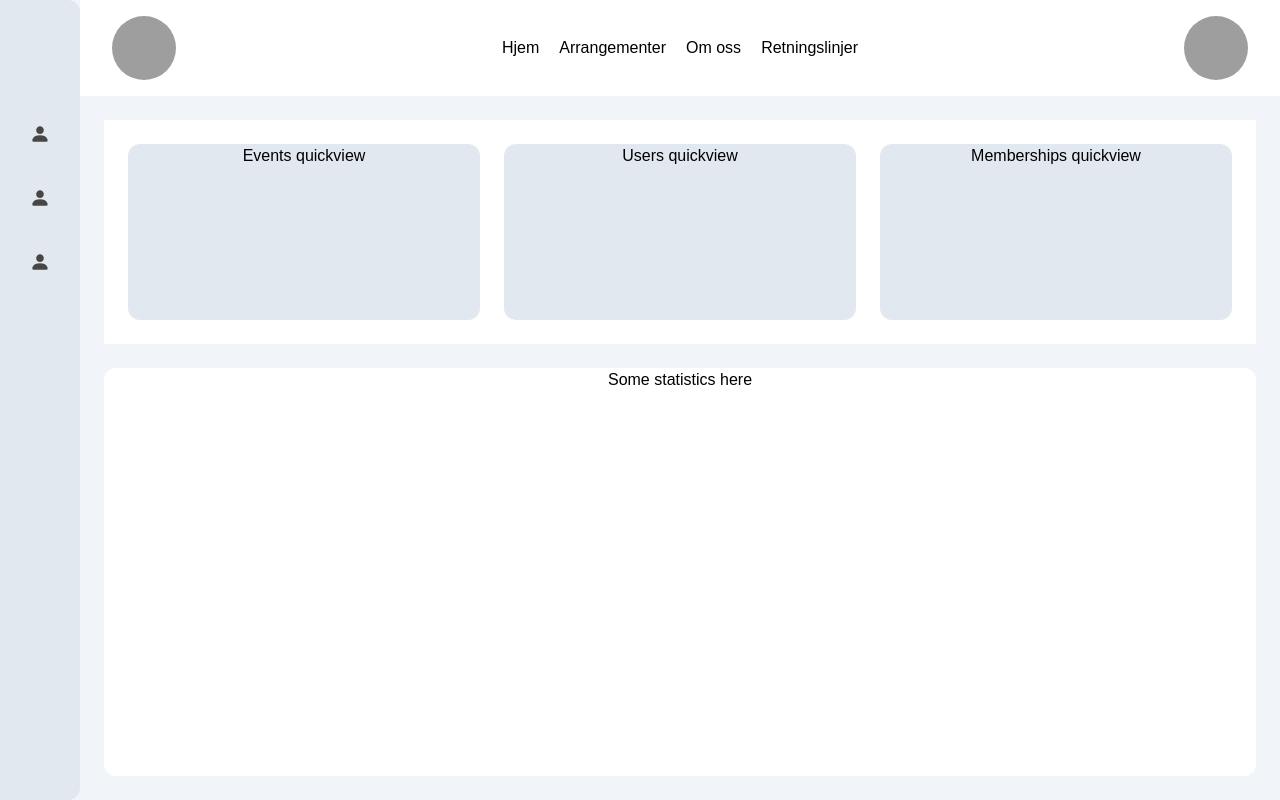
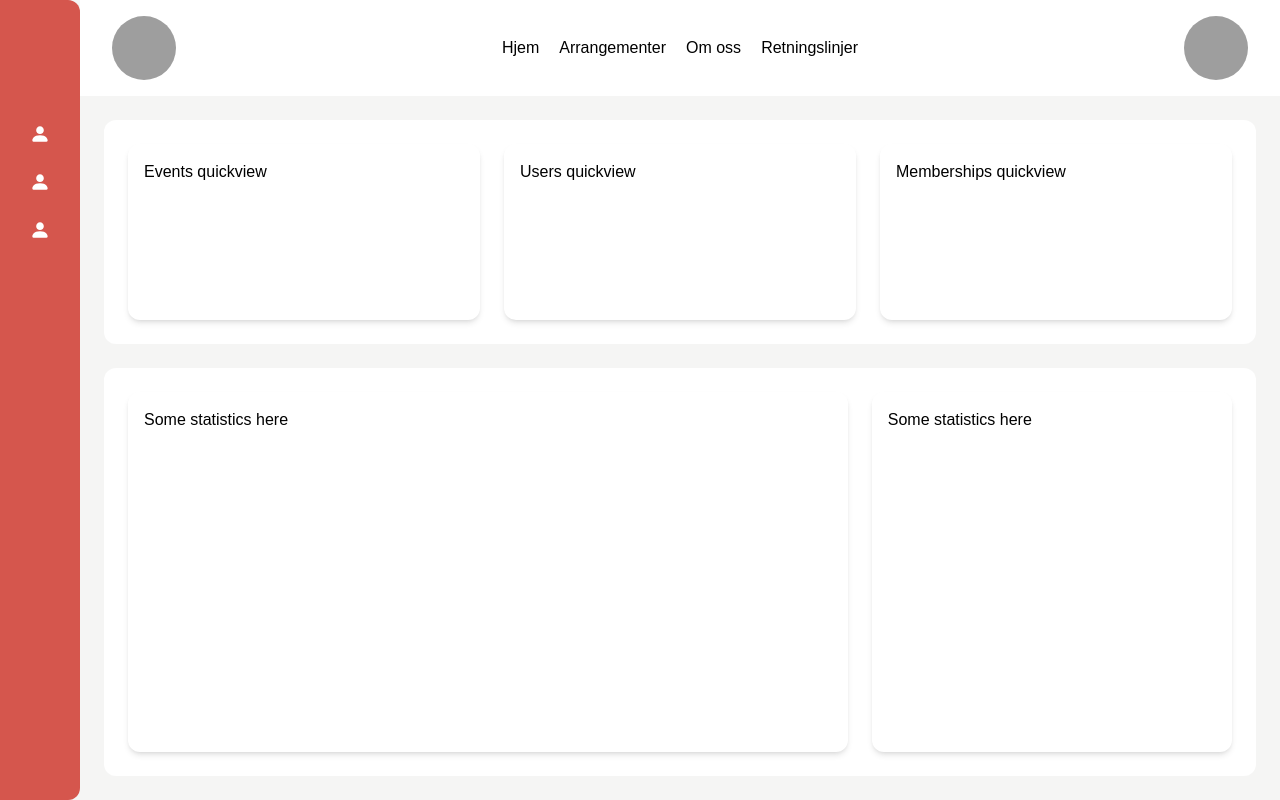
Before and after one commit to vsaIT/vsait.org, a Next.js app: page /admin in a window 1280 px wide. Built offline with nearby package versions, Linux system fonts and the light colour scheme; grey boxes are pictures that could not be loaded.

Commit message:
feat: add initial styling on AdminLayout

```diff
--- /dev/null
+++ b/lib/components/AdminLayout.tsx
@@ -0,0 +1,64 @@
+import { Person } from '@lib/icons';
+import { ChildrenProps } from '@lib/types';
+import Link from 'next/link';
+import { useState } from 'react';
+import { AdminNavigation } from './Navigation';
+
+const AdminLayout = ({ children }: ChildrenProps) => {
+  const [toggled, setToggled] = useState(false);
+
+  return (
+    <div className="flex flex-row z-10 w-full bg-stone-100">
+      <div
+        className={`flex w-64 bg-primary rounded-r-xl p-5 h-screen transition-all duration-700 ${
+          !toggled ? '!w-20' : ''
+        }`}
+        onClick={() => setToggled(!toggled)}
+      >
+        <div className="flex flex-col gap-2 w-full items-start mt-24">
+          <Link href="/admin/events">
+            <a
+              className={`px-3 py-2 transition-all duration-300 hover:bg-[rgba(0,0,0,0.3)] h-10 rounded-md w-full fill-white text-white`}
+            >
+              <div className="grid items-center text-left grid-cols-sideNavigationButton overflow-hidden">
+                <Person className="h-4 w-4" color="inherit" />{' '}
+                <p className="ml-2 text-sm font-medium [transform:translateY(1.5px)]">
+                  Arrangementer
+                </p>
+              </div>
+            </a>
+          </Link>
+          <Link href="/admin/users">
+            <a
+              className={`px-3 py-2 transition-all duration-300 hover:bg-[rgba(0,0,0,0.3)] h-10 rounded-md w-full fill-white text-white`}
+            >
+              <div className="grid items-center text-left w-full grid-cols-sideNavigationButton overflow-hidden">
+                <Person className="h-4 w-4" color="inherit" />{' '}
+                <p className="ml-2 text-sm font-medium [transform:translateY(1.5px)]">
+                  Brukere
+                </p>
+              </div>
+            </a>
+          </Link>
+          <Link href="/admin/memberships">
+            <a
+              className={`px-3 py-2 transition-all duration-300 hover:bg-[rgba(0,0,0,0.3)] h-10 rounded-md w-full fill-white text-white`}
+            >
+              <div className="grid items-center text-left w-full grid-cols-sideNavigationButton overflow-hidden">
+                <Person className="h-4 w-4" color="inherit" />{' '}
+                <p className="ml-2 text-sm font-medium [transform:translateY(1.5px)]">
+                  Medlemsskap
+                </p>
+              </div>
+            </a>
+          </Link>
+        </div>
+      </div>
+      <div className="flex relative w-full box-border h-screen">
+        <AdminNavigation />
+        <div className="flex flex-col p-6 w-full mt-24 gap-6">{children}</div>
+      </div>
+    </div>
+  );
+};
+export default AdminLayout;
--- a/pages/admin/index.tsx
+++ b/pages/admin/index.tsx
@@ -1,13 +1,8 @@
 import type { NextPage } from 'next';
 import Head from 'next/head';
-import { AdminNavigation } from '@lib/components/Navigation';
-import { useState } from 'react';
-import { Person } from '@lib/icons';
-import Link from 'next/link';
+import AdminLayout from '@lib/components/AdminLayout';
 
 const Admin: NextPage = () => {
-  const [toggled, setToggled] = useState(false);
-
   return (
     <div className="flex min-h-screen flex-col items-center justify-center">
       <Head>
@@ -15,73 +10,32 @@ const Admin: NextPage = () => {
         <link rel="icon" href="/favicon.ico" />
       </Head>
 
-      <main className="flex w-full flex-1 flex-col items-center text-center bg-slate-100">
-        <div className="flex flex-row z-10 w-full">
-          <div
-            className={`flex w-64 bg-slate-200 rounded-r-xl p-5 h-screen transition-all duration-700 ${
-              !toggled ? '!w-20' : ''
-            }`}
-            onClick={() => setToggled(!toggled)}
-          >
-            <div className="flex flex-col gap-6 w-full items-start mt-24">
-              <Link href="#">
-                <a
-                  className={`px-3 py-2 transition-all duration-300 hover:bg-slate-400 h-10 rounded-sm w-full`}
-                >
-                  <div className="grid items-center text-left grid-cols-sideNavigationButton overflow-hidden">
-                    <Person className="h-4 w-4" />{' '}
-                    <p className="ml-2 text-sm font-medium [transform:translateY(1.5px)]">
-                      Arrangementer
-                    </p>
-                  </div>
-                </a>
-              </Link>
-              <Link href="#">
-                <a
-                  className={`px-3 py-2 transition-all duration-300 hover:bg-slate-400 h-10 rounded-sm w-full`}
-                >
-                  <div className="grid items-center text-left w-full grid-cols-sideNavigationButton overflow-hidden">
-                    <Person className="h-4 w-4" />{' '}
-                    <p className="ml-2 text-sm font-medium [transform:translateY(1.5px)]">
-                      Brukere
-                    </p>
-                  </div>
-                </a>
-              </Link>
-              <Link href="#">
-                <a
-                  className={`px-3 py-2 transition-all duration-300 hover:bg-slate-400 h-10 rounded-sm w-full`}
-                >
-                  <div className="grid items-center text-left w-full grid-cols-sideNavigationButton overflow-hidden">
-                    <Person className="h-4 w-4" />{' '}
-                    <p className="ml-2 text-sm font-medium [transform:translateY(1.5px)]">
-                      Medlemsskap
-                    </p>
-                  </div>
-                </a>
-              </Link>
-            </div>
-          </div>
-          <div className="flex relative w-full box-border h-screen">
-            <AdminNavigation />
-            <div className="flex flex-col p-6 w-full mt-24 gap-6">
-              <div className="flex w-full gap-6 bg-white p-6">
-                <div className="bg-slate-200 rounded-xl w-1/3 h-44">
+      <main className="flex w-full flex-1 flex-col items-center">
+        <AdminLayout>
+          <>
+            <div className="flex w-full gap-6 bg-white p-6 rounded-xl">
+              <div className="shadow-md rounded-xl w-1/3 h-44 p-4">
                 Events quickview
               </div>
-                <div className="bg-slate-200 rounded-xl w-1/3 h-44">
+              <div className="shadow-md rounded-xl w-1/3 h-44 p-4">
                 Users quickview
               </div>
-                <div className="bg-slate-200 rounded-xl w-1/3 h-44">
+              <div className="shadow-md rounded-xl w-1/3 h-44 p-4">
                 Memberships quickview
               </div>
             </div>
-              <div className="bg-white rounded-xl w-full h-full">
+            <div className="bg-white rounded-xl w-full h-full p-6">
+              <div className="flex w-full h-full gap-6">
+                <div className="shadow-md rounded-xl w-8/12 h-full p-4">
+                  Some statistics here
+                </div>
+                <div className="shadow-md rounded-xl w-4/12 h-full p-4">
                   Some statistics here
                 </div>
               </div>
             </div>
-        </div>
+          </>
+        </AdminLayout>
       </main>
     </div>
   );
```
Lines whose indentation alone changed are shown as unchanged.
